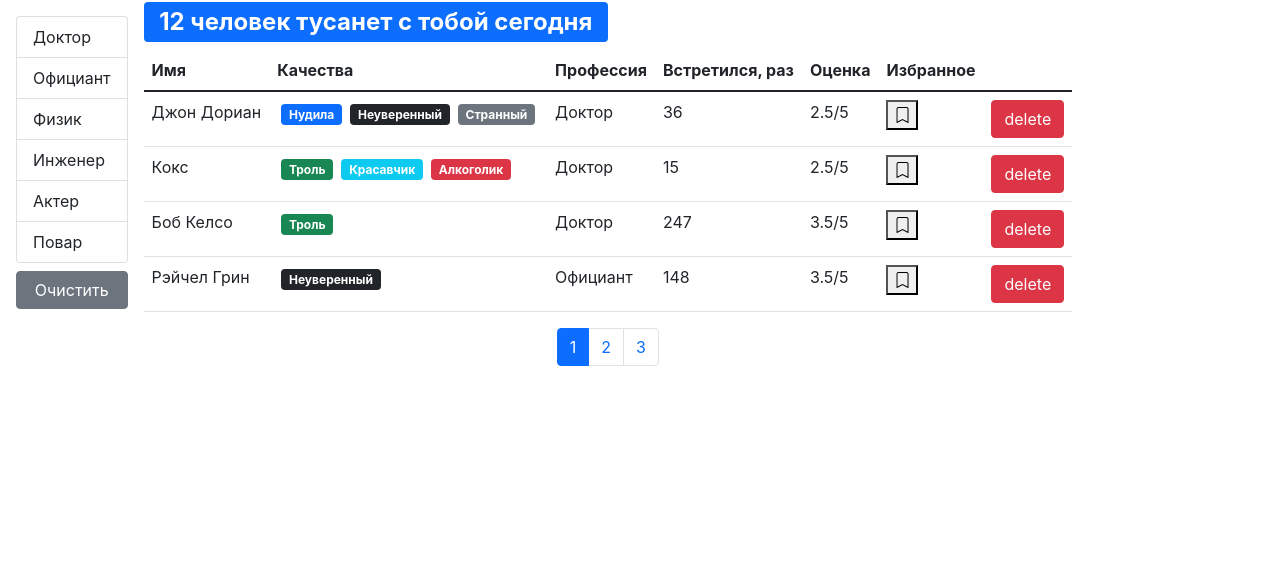
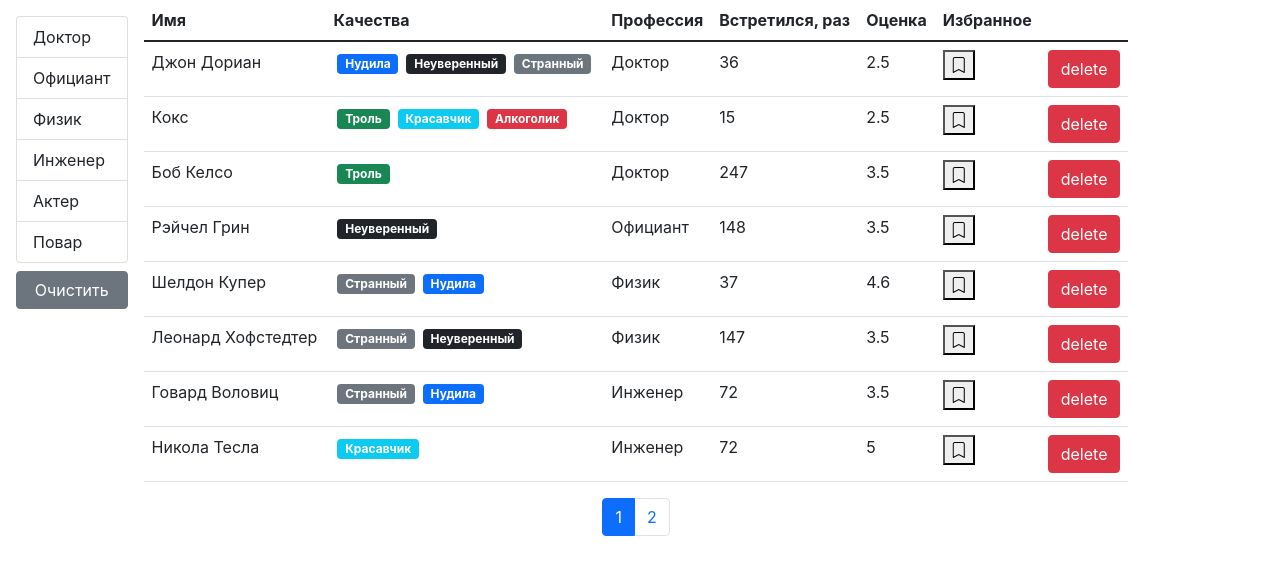
Before and after one commit to RufatMalikov/FAST-COMPANY-hw1, a React (Create React App) app: page /users/1 in a window 1280 px wide. Shown: the top 574 px of the page. Built offline with nearby package versions, Linux system fonts and the light colour scheme.

Commit message:
Sorting, adding sorting icons

```diff
--- a/src/app/App.js
+++ b/src/app/App.js
@@ -1,40 +1,8 @@
-import React, { useState, useEffect } from "react";
+import React from "react";
 import Users from "./components/users";
 
-import api from "./api";
-
 function App() {
-    const [users, setUsers] = useState([]);
-
-    useEffect(() => {
-        api.users.fetchAll().then((data) => setUsers(data));
-    }, []);
-
-    const handleDelete = (userId) => {
-        return setUsers((prevState) =>
-            prevState.filter((element) => element._id !== userId)
-        );
-    };
-    const handleToogleBookMark = (id) => {
-        const bookmarkValue = users.find((item) => item._id === id);
-        if (!bookmarkValue.bookmark) {
-            bookmarkValue.bookmark = true;
-        } else {
-            bookmarkValue.bookmark = false;
-        }
-        const newUsers = [...users];
-        setUsers(newUsers);
-    };
-
-    return (
-        <div>
-            <Users
-                users={users}
-                onDelete={handleDelete}
-                onToogleBookMark={handleToogleBookMark}
-            />
-        </div>
-    );
+    return <Users />;
 }
 
 export default App;
--- a/src/app/components/bookmark.jsx
+++ b/src/app/components/bookmark.jsx
@@ -3,7 +3,9 @@
 const Bookmark = ({ onToogleBookMark, id, bookmark }) => {
     const renderIcon = () => {
         return bookmark === false ? (
-            <i className="bi bi-bookmark"></i>
+            <>
+                <i className="bi bi-bookmark"></i>
+            </>
         ) : (
             <i className="bi bi-bookmark-heart-fill"></i>
         );
--- /dev/null
+++ b/src/app/components/qualitiesList.jsx
@@ -0,0 +1,20 @@
+import React from "react";
+import PropTypes from "prop-types";
+import Qualitie from "./qualitie";
+const QualitiesList = ({ qualities }) => {
+    return (
+        <>
+            {qualities.map((qual) => {
+                return (
+                    <Qualitie
+                        name={qual.name}
+                        color={qual.color}
+                        key={qual._id}
+                    />
+                );
+            })}
+        </>
+    );
+};
+QualitiesList.propTypes = { qualities: PropTypes.array };
+export default QualitiesList;
--- /dev/null
+++ b/src/app/components/table.jsx
@@ -0,0 +1,26 @@
+import React from "react";
+import PropTypes from "prop-types";
+import TableHeader from "./tableHeader";
+import TableBody from "./tableBody";
+
+const Table = ({ onSort, selectedSort, columns, data, children }) => {
+    return (
+        <table className="table">
+            {children || (
+                <>
+                    <TableHeader {...{ onSort, selectedSort, columns }} />
+                    <TableBody {...{ columns, data }} />
+                </>
+            )}
+        </table>
+    );
+};
+
+Table.propTypes = {
+    data: PropTypes.array,
+    columns: PropTypes.object,
+    onSort: PropTypes.func,
+    selectedSort: PropTypes.object,
+    children: PropTypes.array
+};
+export default Table;
--- /dev/null
+++ b/src/app/components/tableBody.jsx
@@ -0,0 +1,35 @@
+import React from "react";
+import PropTypes from "prop-types";
+import _ from "lodash";
+const TableBody = ({ data, columns }) => {
+    const renderContent = (item, column) => {
+        {
+            if (columns[column].component) {
+                const component = columns[column].component;
+                if (typeof component === "function") {
+                    return component(item);
+                }
+            }
+            columns[column].component;
+        }
+        return _.get(item, columns[column].path);
+    };
+
+    return (
+        <tbody>
+            {data.map((item) => (
+                <tr key={item._id}>
+                    {Object.keys(columns).map((column) => (
+                        <td key={column}>{renderContent(item, column)}</td>
+                    ))}
+                </tr>
+            ))}
+        </tbody>
+    );
+};
+TableBody.propTypes = {
+    data: PropTypes.array.isRequired,
+    columns: PropTypes.object.isRequired
+};
+
+export default TableBody;
--- /dev/null
+++ b/src/app/components/tableHeader.jsx
@@ -0,0 +1,55 @@
+import React from "react";
+import PropTypes from "prop-types";
+const TableHeader = ({ onSort, selectedSort, columns }) => {
+    const handleSort = (item) => {
+        if (selectedSort.path === item) {
+            onSort({
+                ...selectedSort,
+                order: selectedSort.order === "asc" ? "desc" : "asc"
+            });
+        } else {
+            onSort({ path: item, order: "asc" });
+        }
+    };
+
+    const renderSortIcon = (columns, column) => {
+        return selectedSort.path === columns[column].path &&
+            columns[column].path ? (
+            selectedSort.order === "asc" ? (
+                <i className="bi bi-caret-down-fill"></i>
+            ) : (
+                <i className="bi bi-caret-up-fill"></i>
+            )
+        ) : (
+            ""
+        );
+    };
+
+    return (
+        <thead>
+            <tr>
+                {Object.keys(columns).map((column) => (
+                    <th
+                        key={column}
+                        onClick={
+                            columns[column].path
+                                ? () => handleSort(columns[column].path)
+                                : undefined
+                        }
+                        {...{ role: columns[column].path && "button" }}
+                        scope="col"
+                    >
+                        {renderSortIcon(columns, column)}
+                        {columns[column].name}
+                    </th>
+                ))}
+            </tr>
+        </thead>
+    );
+};
+TableHeader.propTypes = {
+    onSort: PropTypes.func.isRequired,
+    selectedSort: PropTypes.object.isRequired,
+    columns: PropTypes.object.isRequired
+};
+export default TableHeader;
--- a/src/app/components/user.jsx
+++ /dev/null
@@ -1,65 +0,0 @@
-import React from "react";
-import Bookmark from "./bookmark";
-import Qualitie from "./qualitie";
-import PropTypes from "prop-types";
-const User = ({
-    qualities,
-    name,
-    onDelete,
-    onToogleBookMark,
-    profession,
-    rate,
-    completedMeetings,
-    bookmark,
-    _id
-}) => {
-    return (
-        <tr>
-            <td>{name}</td>
-            <td>
-                {qualities.map((qual) => {
-                    return (
-                        <Qualitie
-                            name={qual.name}
-                            color={qual.color}
-                            key={qual._id}
-                        />
-                    );
-                })}
-            </td>
-            <td>{profession.name}</td>
-            <td>{completedMeetings}</td>
-            <td>{rate}/5</td>
-            <td>
-                <Bookmark
-                    onToogleBookMark={onToogleBookMark}
-                    id={_id}
-                    bookmark={bookmark}
-                />
-            </td>
-
-            <td>
-                <button
-                    className="btn btn-danger"
-                    onClick={() => onDelete(_id)}
-                >
-                    delete
-                </button>
-            </td>
-        </tr>
-    );
-};
-
-User.propTypes = {
-    qualities: PropTypes.array.isRequired,
-    name: PropTypes.string.isRequired,
-    onDelete: PropTypes.func.isRequired,
-    onToogleBookMark: PropTypes.func.isRequired,
-    profession: PropTypes.object.isRequired,
-    rate: PropTypes.number.isRequired,
-    completedMeetings: PropTypes.number.isRequired,
-    bookmark: PropTypes.bool.isRequired,
-    _id: PropTypes.string.isRequired
-};
-
-export default User;
--- a/src/app/components/users.jsx
+++ b/src/app/components/users.jsx
@@ -1,18 +1,39 @@
 import React, { useState, useEffect } from "react";
-import User from "./user";
 import { paginate } from "../utils/paginate";
 import Pagination from "./pagination";
 import PropTypes from "prop-types";
 import GroupList from "./groupList";
 import api from "../api";
 import SearchStatus from "./searchStatus";
-const Users = ({ users: allUsers, onDelete, onToogleBookMark }) => {
+import UserTable from "./usersTable";
+import _ from "lodash";
+const Users = () => {
     const [currentPage, setCurrentPage] = useState(1);
     const [professions, setProfesions] = useState();
     const [selectedProf, setSelectedProf] = useState();
-    // console.log(professions);
+    const [sortBy, setSortBy] = useState({ iter: "name", order: "asc" });
+    const pageSize = 8;
+    const [users, setUsers] = useState();
 
-    const pageSize = 4;
+    useEffect(() => {
+        api.users.fetchAll().then((data) => setUsers(data));
+    }, []);
+
+    const handleDelete = (userId) => {
+        return setUsers((prevState) =>
+            prevState.filter((element) => element._id !== userId)
+        );
+    };
+    const handleToogleBookMark = (id) => {
+        const bookmarkValue = users.find((item) => item._id === id);
+        if (!bookmarkValue.bookmark) {
+            bookmarkValue.bookmark = true;
+        } else {
+            bookmarkValue.bookmark = false;
+        }
+        const newUsers = [...users];
+        setUsers(newUsers);
+    };
 
     useEffect(() => {
         api.professions.fetchAll().then((data) => setProfesions(data));
@@ -29,16 +50,28 @@
     const handlePageChange = (pageIndex) => {
         setCurrentPage(pageIndex);
     };
+    const handleSort = (item) => {
+        setSortBy(item);
+    };
 
+    if (users) {
         const filteredUsers = selectedProf
-        ? allUsers.filter((user) => user.profession.name === selectedProf.name)
-        : allUsers;
+            ? users.filter((user) => user.profession.name === selectedProf.name)
+            : users;
+
         const count = filteredUsers.length;
-    const userCrop = paginate(filteredUsers, currentPage, pageSize);
+
+        const sortedUsers = _.orderBy(
+            filteredUsers,
+            [sortBy.path],
+            [sortBy.order]
+        );
+
+        const userCrop = paginate(sortedUsers, currentPage, pageSize);
         const clearFilter = () => {
             setSelectedProf();
         };
-    // console.log(selectedProf);
+
         return (
             <div className="d-flex">
                 {professions && (
@@ -57,32 +90,15 @@
                     </div>
                 )}
                 <div className="d-flex flex-column">
-                {professions && <SearchStatus length={count} />}
+                    {users > 0 && <SearchStatus length={count} />}
                     {count > 0 && (
-                    <table className="table">
-                        <thead>
-                            <tr>
-                                <th scope="col">Имя</th>
-                                <th scope="col">Качества</th>
-                                <th scope="col">Профессия</th>
-                                <th scope="col">Встретился, раз</th>
-                                <th scope="col">Оценка</th>
-                                <th scope="col">Избранное</th>
-                                <th />
-                            </tr>
-                        </thead>
-                        <tbody>
-                            {userCrop.map((user) => (
-                                <User
-                                    {...user}
-                                    user={user}
-                                    onDelete={onDelete}
-                                    onToogleBookMark={onToogleBookMark}
-                                    key={user._id}
+                        <UserTable
+                            users={userCrop}
+                            onDelete={handleDelete}
+                            onToogleBookMark={handleToogleBookMark}
+                            onSort={handleSort}
+                            selectedSort={sortBy}
                         />
-                            ))}
-                        </tbody>
-                    </table>
                     )}
                     <div className="d-flex justify-content-center">
                         <Pagination
@@ -95,11 +111,11 @@
                 </div>
             </div>
         );
+    }
+    return "   загрузка...";
 };
 
 Users.propTypes = {
-    onDelete: PropTypes.func.isRequired,
-    onToogleBookMark: PropTypes.func.isRequired,
     users: PropTypes.array
 };
 export default Users;
--- /dev/null
+++ b/src/app/components/usersTable.jsx
@@ -0,0 +1,65 @@
+import React from "react";
+import PropTypes from "prop-types";
+
+import Bookmark from "./bookmark";
+import QualitiesList from "./qualitiesList";
+import Table from "./table";
+const UserTable = ({
+    users,
+    onDelete,
+    onToogleBookMark,
+    onSort,
+    selectedSort
+}) => {
+    const columns = {
+        name: { path: "name", name: "Имя" },
+        qualities: {
+            name: "Качества",
+            component: (user) => <QualitiesList qualities={user.qualities} />
+        },
+        professions: { path: "profession.name", name: "Профессия" },
+        completedMeetings: {
+            path: "completedMeetings",
+            name: "Встретился, раз"
+        },
+        rate: { path: "rate", name: "Оценка" },
+        bookmark: {
+            path: "bookmark",
+            name: "Избранное",
+            component: (user) => (
+                <Bookmark
+                    onToogleBookMark={onToogleBookMark}
+                    id={user._id}
+                    bookmark={user.bookmark}
+                />
+            )
+        },
+        delete: {
+            component: (user) => (
+                <button
+                    className="btn btn-danger"
+                    onClick={() => onDelete(user._id)}
+                >
+                    delete
+                </button>
+            )
+        }
+    };
+
+    return (
+        <Table
+            onSort={onSort}
+            selectedSort={selectedSort}
+            columns={columns}
+            data={users}
+        />
+    );
+};
+UserTable.propTypes = {
+    users: PropTypes.array.isRequired,
+    onDelete: PropTypes.func.isRequired,
+    onToogleBookMark: PropTypes.func.isRequired,
+    onSort: PropTypes.func.isRequired,
+    selectedSort: PropTypes.object.isRequired
+};
+export default UserTable;
```
Lines whose indentation alone changed are shown as unchanged.
